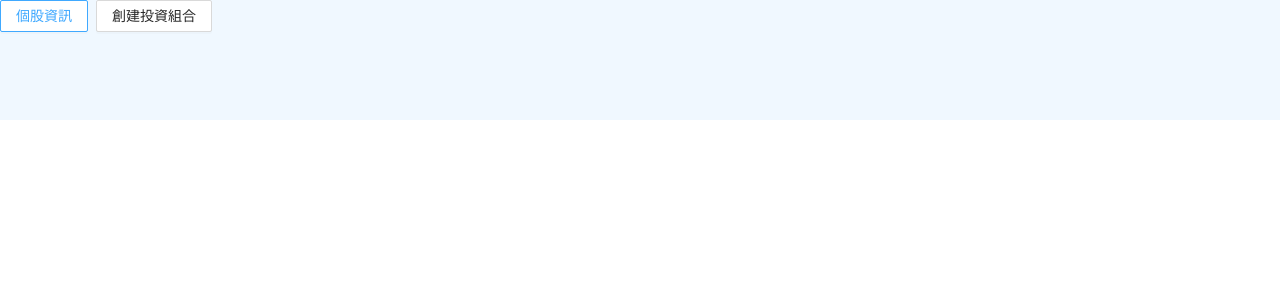
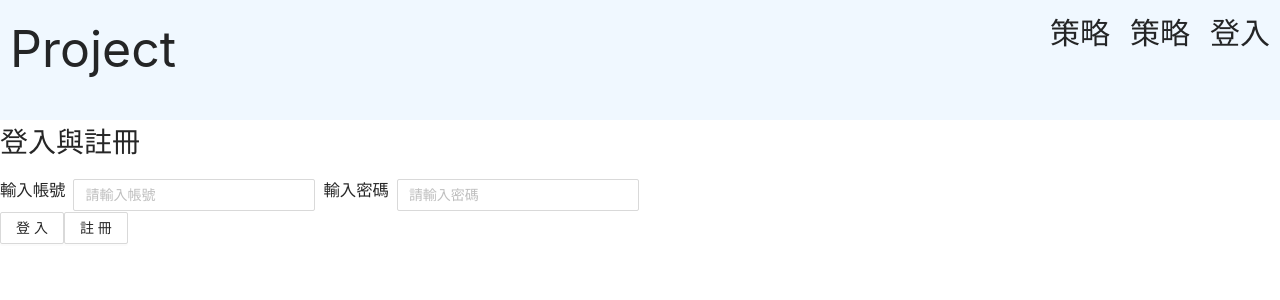
Before and after one commit to Grand-ou/database, a React (Create React App) app in the folder frontend/: page / in a window 1280 px wide. Shown: the top 300 px of the page. Built offline with nearby package versions, Linux system fonts and the light colour scheme.

Commit message:
Add files via upload

```diff
--- a/frontend/src/App.js
+++ b/frontend/src/App.js
@@ -12,6 +12,7 @@ import Login_Register from './Container/Login_Register';
 import Login_Succeed from './Container/LoginSucceed';
 import Register_Succeed from './Container/RegisterSucceed';
 import Header from './Container/Header'
+import RegisterPage from './Container/RegisterPage'
 
 const App = () => {
 
@@ -25,11 +26,14 @@ const App = () => {
   const [str2, setStr2] = useState('設定閾值(10~40):');
   const [userID, setUserID] = useState('');
   const [password, setPassword] = useState('');
+  const [phone, setPhone] = useState('');
+  const [name, setName] = useState('');
 
-  const [LR, setLR] = useState(false)
+  const [LR, setLR] = useState(true)
   const [login, setLogin] = useState(false)
+  const [registerPage, setRegisterPage] = useState(false)
   const [register, setRegister] = useState(false)
-  const [menuset, setMenuset] = useState(true)
+  const [menuset, setMenuset] = useState(false)
   const [clickDeal, setClickDeal] = useState(false)
   const [clickCreate, setClickCreate] = useState(false)
   const [clickInd, setClickInd] = useState(false)         //選擇指標的確定鍵
@@ -42,13 +46,35 @@ const App = () => {
   return <>
     <Header />
     {LR?
-    <Login_Register setUserID={setUserID} setPassword={setPassword} setLogin={setLogin} setRegister={setRegister} setLR={setLR} />
+    <Login_Register setUserID={setUserID}
+                    setPassword={setPassword}
+                    setLogin={setLogin}
+                    setRegisterPage={setRegisterPage}
+                    setLR={setLR} />
     :<></>}
     {login?
-    <Login_Succeed userID={userID} password={password} setLogin={setLogin} setMenuset={setMenuset} setLR={setLR} />
+    <Login_Succeed userID={userID}
+                   password={password}
+                   name={name}
+                   phone={phone}
+                   setRegisterPage={setRegisterPage}
+                   setMenuset={setMenuset}
+                   setRegister={setRegister} />
     :<></>}
+    {registerPage?
+    <RegisterPage setUserID={setUserID}
+                  setPassword={setPassword}
+                  setName={setName}
+                  setPhone={setPhone}
+                  setRegister={setRegister}
+                  setRegisterPage={setRegisterPage}
+                  setLR={setLR} />:<></>}
     {register?
-    <Register_Succeed userID={userID} password={password} setRegister={setRegister} setMenuset={setMenuset} setLR={setLR} />
+    <Register_Succeed userID={userID}
+                      password={password}
+                      setRegister={setRegister}
+                      setMenuset={setMenuset}
+                      setRegisterPage={setRegisterPage} />
     :<></>}
     {menuset?<MenuSet setClickDeal={setClickDeal} setClickCreate={setClickCreate} setMenuset={setMenuset} />
     :<></>}
```
